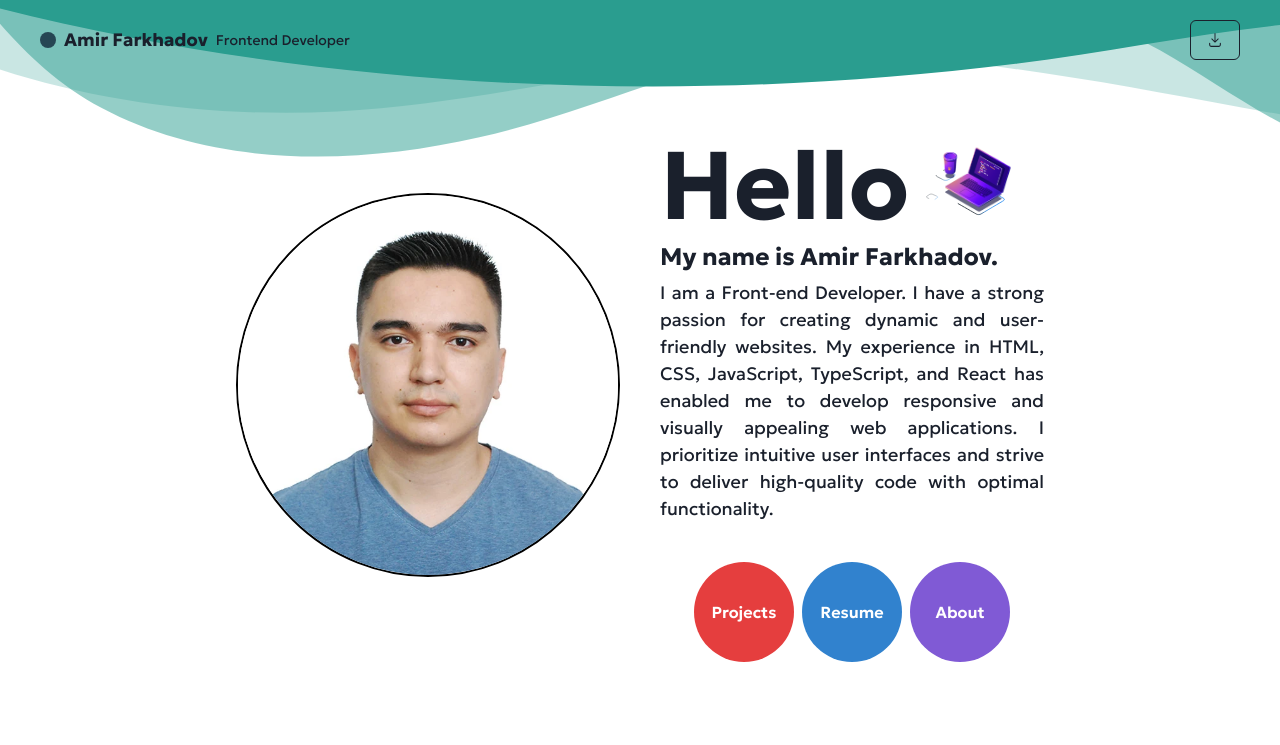
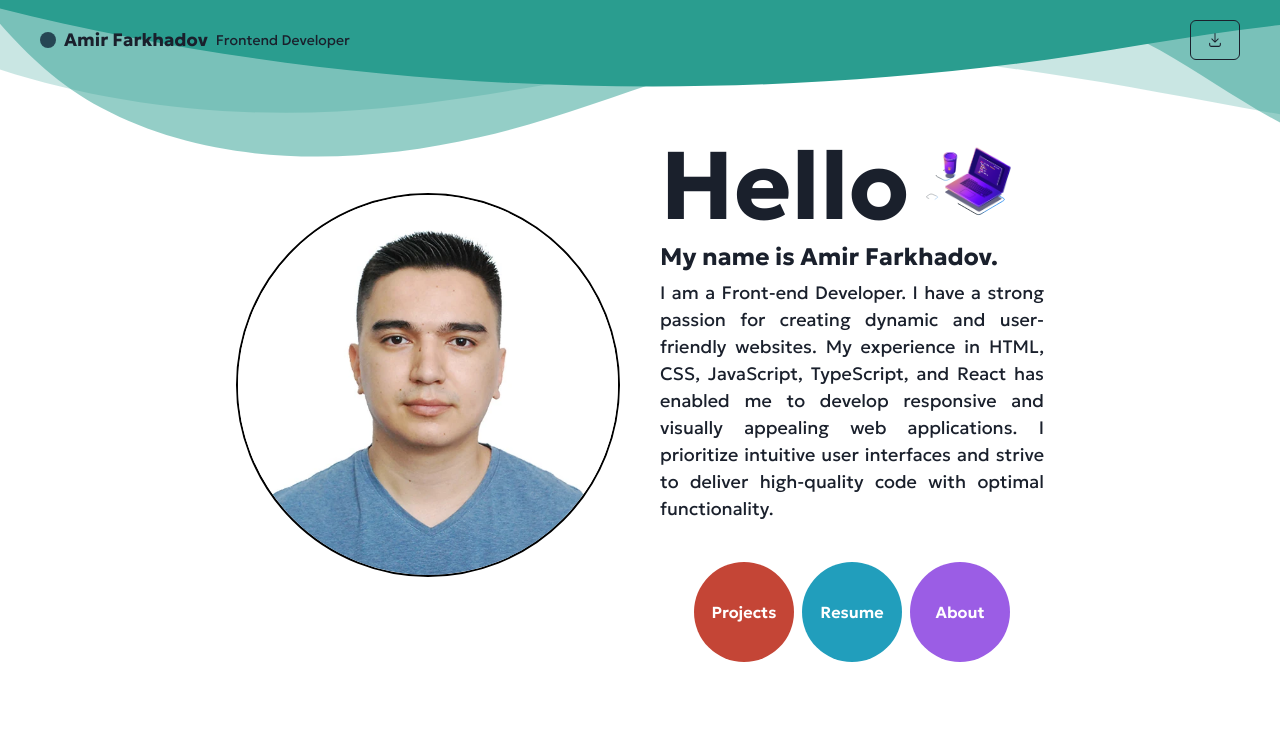
Before and after one commit to Farkhadov95/far_amir, a React (Vite) app: page / in a window 1280 px wide. Shown: the top 745 px of the page. Built offline with nearby package versions, Linux system fonts and the light colour scheme.

Commit message:
Changed button colors

```diff
--- a/src/pages/HomePage.tsx
+++ b/src/pages/HomePage.tsx
@@ -69,6 +69,8 @@ const HomePage = () => {
             width={{ base: "80px", sm: "100px" }}
             height={{ base: "80px", sm: "100px" }}
             borderRadius={"50%"}
+            bgColor={"#C44536"}
+            _hover={{ bgColor: "#DC4141" }}
           >
             Projects
           </Button>
@@ -81,6 +83,8 @@ const HomePage = () => {
             width={{ base: "80px", sm: "100px" }}
             height={{ base: "80px", sm: "100px" }}
             borderRadius={"50%"}
+            bgColor={"#219EBC"}
+            _hover={{ bgColor: "#20adcf" }}
           >
             Resume
           </Button>
@@ -89,11 +93,12 @@ const HomePage = () => {
             to={"about"}
             smooth={true}
             duration={500}
-            colorScheme="purple"
             width={{ base: "80px", sm: "100px" }}
             height={{ base: "80px", sm: "100px" }}
             borderRadius={"50%"}
             color={"white"}
+            bgColor={"#9B5DE5"}
+            _hover={{ bgColor: "#ad71f3" }}
           >
             About
           </Button>
```
